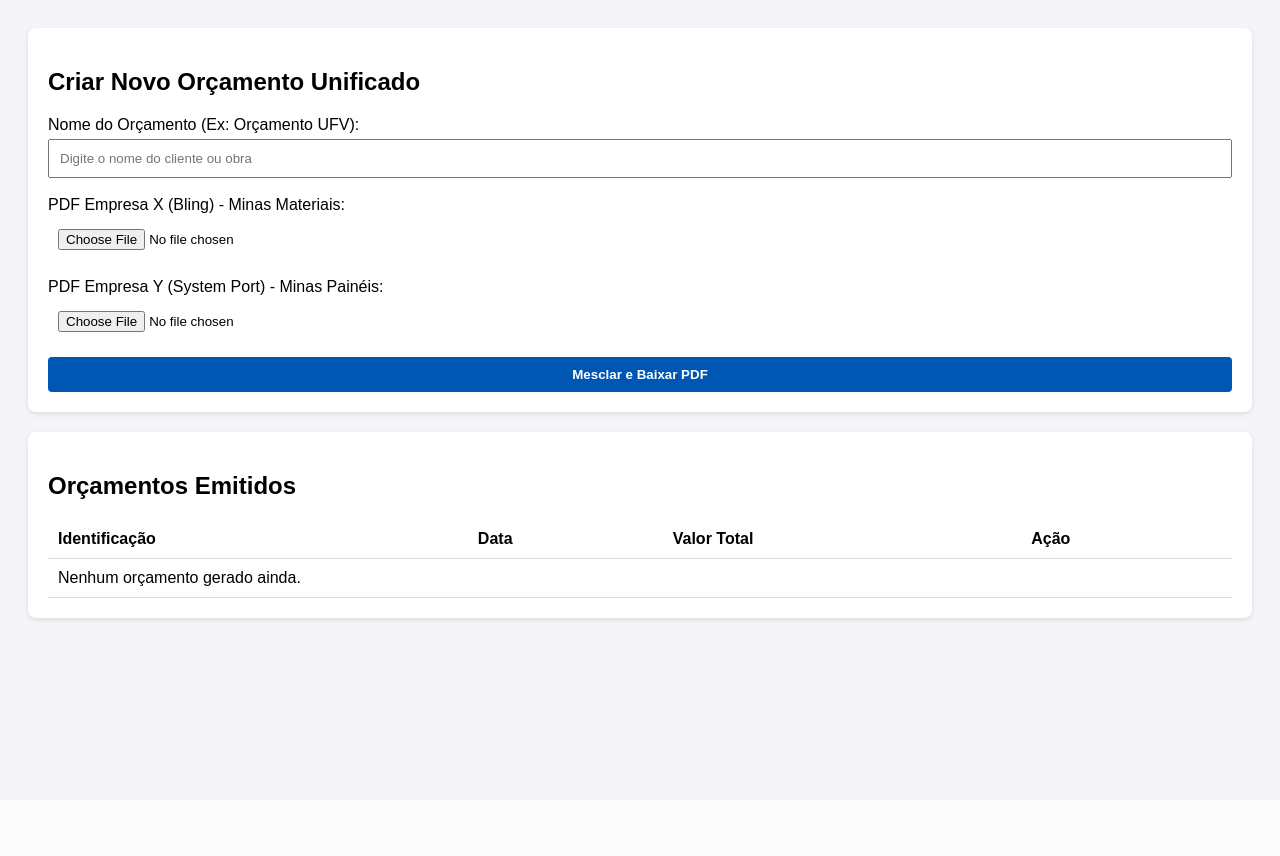
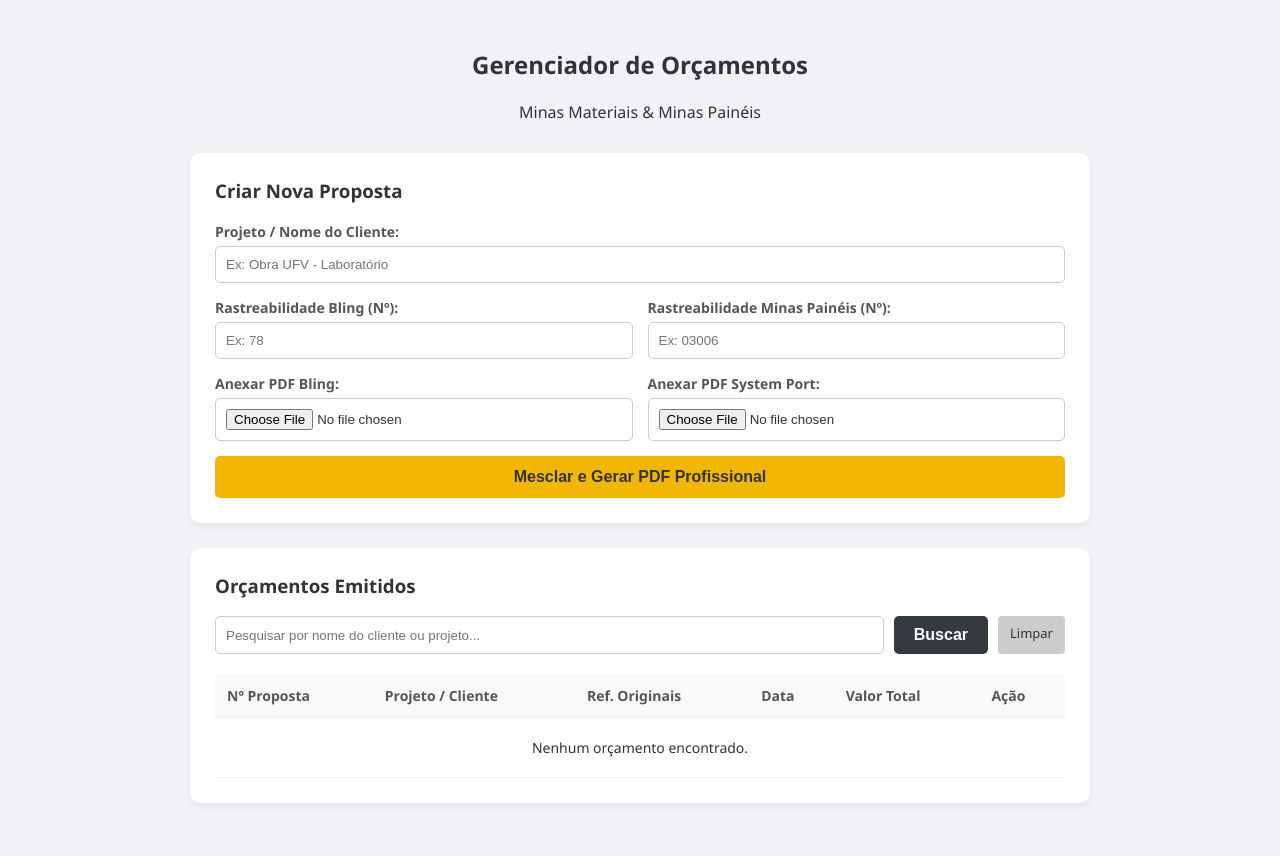
Before and after one commit to projetosminasenergia-cpu/unificador-orcamentos, a Flask app: page / in a window 1280 px wide. Before the commit the page ends 622 px from the top, so only its background shows below. Run offline with Flask 3, Linux system fonts and the light colour scheme.

Commit message:
Update index.html

```diff
--- a/templates/index.html
+++ b/templates/index.html
@@ -4,55 +4,104 @@
     <meta charset="UTF-8">
     <title>Unificador de Orçamentos - Minas Materiais</title>
     <style>
-        body { font-family: Arial, sans-serif; padding: 20px; background: #f4f4f9; }
-        .card { background: white; padding: 20px; border-radius: 8px; margin-bottom: 20px; box-shadow: 0 2px 5px rgba(0,0,0,0.1); }
-        input, button { padding: 10px; margin-top: 5px; width: 100%; box-sizing: border-box; }
-        button { background: #0056b3; color: white; border: none; cursor: pointer; margin-top: 15px; border-radius: 4px; font-weight: bold;}
-        button:hover { background: #004494; }
-        table { width: 100%; border-collapse: collapse; margin-top: 15px; }
-        th, td { padding: 10px; border-bottom: 1px solid #ddd; text-align: left; }
-        a.btn { background: #28a745; color: white; padding: 8px 12px; text-decoration: none; border-radius: 4px; font-size: 14px;}
-        a.btn:hover { background: #218838; }
+        body { font-family: 'Segoe UI', Tahoma, Geneva, Verdana, sans-serif; padding: 20px; background: #f0f2f5; color: #333;}
+        .container { max-width: 900px; margin: 0 auto; }
+        .header { text-align: center; margin-bottom: 30px; }
+        .card { background: white; padding: 25px; border-radius: 10px; margin-bottom: 25px; box-shadow: 0 4px 6px rgba(0,0,0,0.05); }
+        .row { display: flex; gap: 15px; margin-bottom: 15px; }
+        .col { flex: 1; }
+        label { font-weight: 600; font-size: 14px; margin-bottom: 5px; display: block; color: #555;}
+        input[type="text"], input[type="file"] { padding: 10px; width: 100%; border: 1px solid #ccc; border-radius: 5px; box-sizing: border-box; }
+        button { background: #F2B705; color: #333; font-weight: bold; font-size: 16px; border: none; padding: 12px; width: 100%; border-radius: 5px; cursor: pointer; transition: 0.2s;}
+        button:hover { background: #d9a404; }
+        table { width: 100%; border-collapse: collapse; margin-top: 15px; font-size: 14px; }
+        th, td { padding: 12px; border-bottom: 1px solid #eee; text-align: left; }
+        th { background-color: #f8f9fa; font-weight: 600; color: #555; }
+        a.btn { background: #343a40; color: white; padding: 8px 12px; text-decoration: none; border-radius: 4px; font-size: 13px; font-weight: 500;}
+        a.btn:hover { background: #23272b; }
+        .search-box { display: flex; gap: 10px; margin-bottom: 20px; }
+        .search-box input { flex: 1; }
+        .search-box button { width: auto; padding: 10px 20px; background: #343a40; color: white; }
     </style>
 </head>
 <body>
+    <div class="container">
+        <div class="header">
+            <h2>Gerenciador de Orçamentos</h2>
+            <p>Minas Materiais & Minas Painéis</p>
+        </div>
+
         <div class="card">
-        <h2>Criar Novo Orçamento Unificado</h2>
+            <h3 style="margin-top:0;">Criar Nova Proposta</h3>
             <form action="/mesclar" method="POST" enctype="multipart/form-data">
-            <label>Nome do Orçamento (Ex: Orçamento UFV):</label>
-            <input type="text" name="nome_identificador" required placeholder="Digite o nome do cliente ou obra">
-            <br><br>
-            <label>PDF Empresa X (Bling) - Minas Materiais:</label>
+
+                <div class="row">
+                    <div class="col" style="flex: 2;">
+                        <label>Projeto / Nome do Cliente:</label>
+                        <input type="text" name="nome_identificador" required placeholder="Ex: Obra UFV - Laboratório">
+                    </div>
+                </div>
+
+                <div class="row">
+                    <div class="col">
+                        <label>Rastreabilidade Bling (Nº):</label>
+                        <input type="text" name="ref_bling" placeholder="Ex: 78">
+                    </div>
+                    <div class="col">
+                        <label>Rastreabilidade Minas Painéis (Nº):</label>
+                        <input type="text" name="ref_sp" placeholder="Ex: 03006">
+                    </div>
+                </div>
+
+                <div class="row">
+                    <div class="col">
+                        <label>Anexar PDF Bling:</label>
                         <input type="file" name="pdf_x" accept=".pdf">
-            <br><br>
-            <label>PDF Empresa Y (System Port) - Minas Painéis:</label>
+                    </div>
+                    <div class="col">
+                        <label>Anexar PDF System Port:</label>
                         <input type="file" name="pdf_y" accept=".pdf">
-            <button type="submit">Mesclar e Baixar PDF</button>
+                    </div>
+                </div>
+
+                <button type="submit">Mesclar e Gerar PDF Profissional</button>
             </form>
         </div>
 
         <div class="card">
-        <h2>Orçamentos Emitidos</h2>
+            <h3 style="margin-top:0;">Orçamentos Emitidos</h3>
+
+            <form action="/" method="GET" class="search-box">
+                <input type="text" name="busca" value="{{ busca }}" placeholder="Pesquisar por nome do cliente ou projeto...">
+                <button type="submit">Buscar</button>
+                <a href="/" class="btn" style="background: #ccc; color: #333;">Limpar</a>
+            </form>
+
             <table>
                 <tr>
-                <th>Identificação</th>
+                    <th>Nº Proposta</th>
+                    <th>Projeto / Cliente</th>
+                    <th>Ref. Originais</th>
                     <th>Data</th>
                     <th>Valor Total</th>
                     <th>Ação</th>
                 </tr>
                 {% for orc in historico %}
                 <tr>
+                    <td><b>{{ "%05d" | format(300 + orc.id) }}</b></td>
                     <td>{{ orc.nome_identificador }}</td>
-                <td>{{ orc.data_geracao.strftime('%d/%m/%Y %H:%M') }}</td>
-                <td>R$ {{ "%.2f"|format(orc.valor_total) }}</td>
-                <td><a href="/baixar_pdf/{{ orc.id }}" class="btn">Visualizar PDF</a></td>
+                    <td style="font-size:12px; color:#666;">Bling: {{ orc.ref_bling }}<br>MP: {{ orc.ref_sp }}</td>
+                    <td>{{ orc.data_geracao.strftime('%d/%m/%Y') }}</td>
+                    <td><b>R$ {{ "%.2f"|format(orc.valor_total) }}</b></td>
+                    <td><a href="/baixar_pdf/{{ orc.id }}" class="btn">Baixar PDF</a></td>
                 </tr>
                 {% else %}
                 <tr>
-                <td colspan="4">Nenhum orçamento gerado ainda.</td>
+                    <td colspan="6" style="text-align: center; padding: 20px;">Nenhum orçamento encontrado.</td>
                 </tr>
                 {% endfor %}
             </table>
         </div>
+    </div>
 </body>
 </html>
```
Lines whose indentation alone changed are shown as unchanged.
